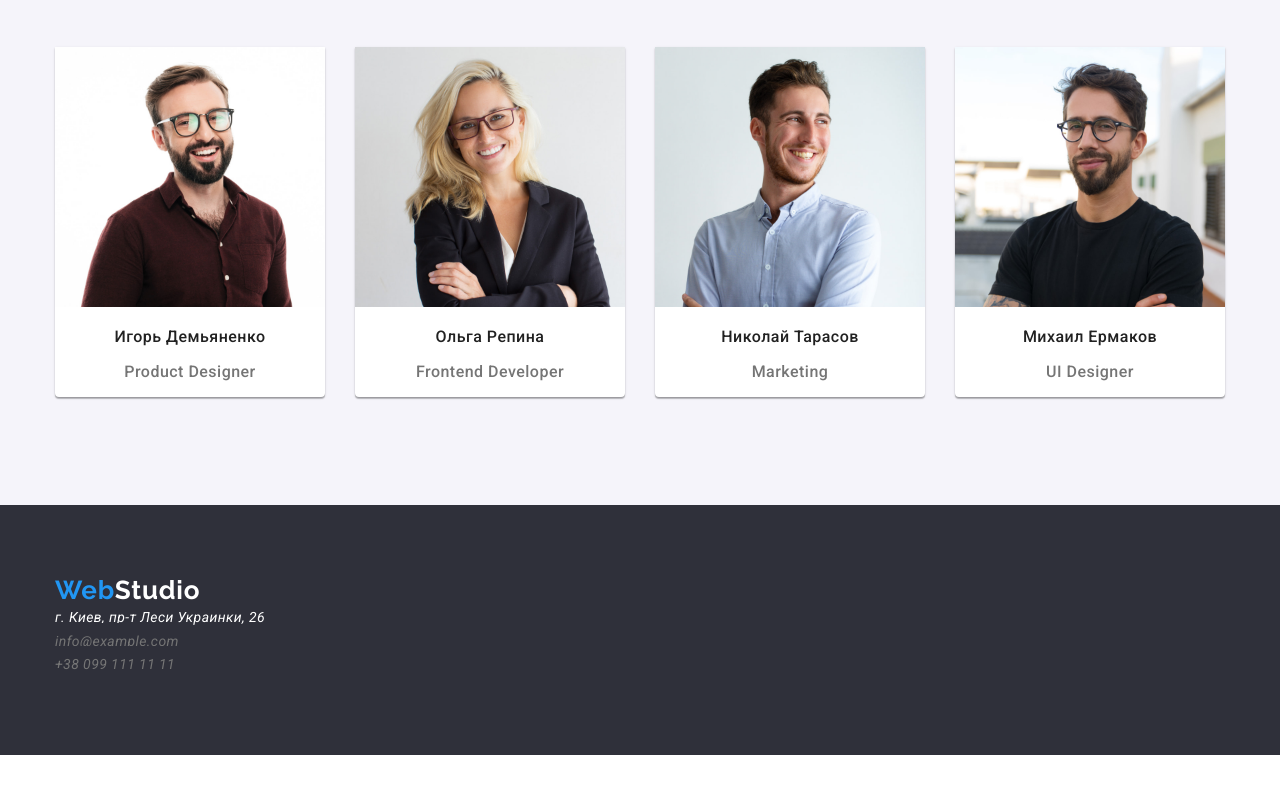
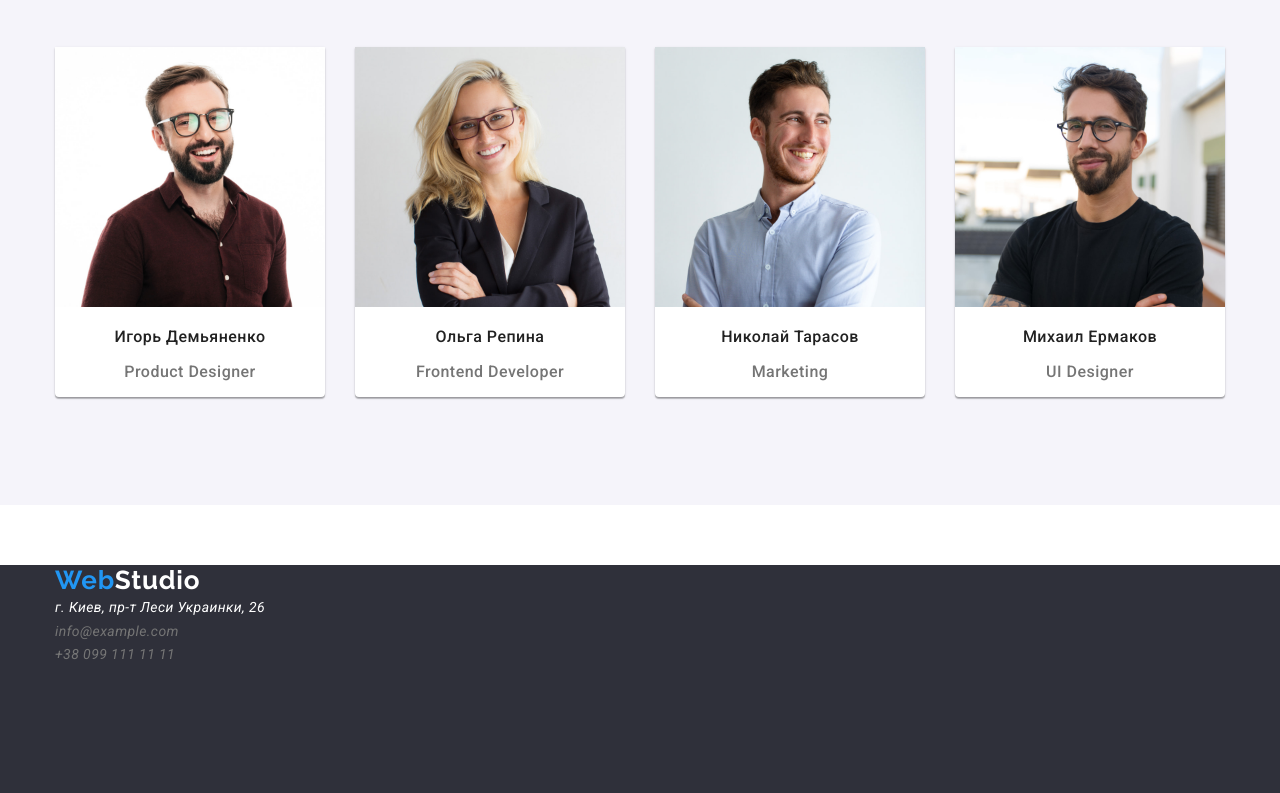
Before and after one commit to Lisovyi-Vladyslav/goit-markup-hw-03, a plain HTML site: page index.html in a window 1280 px wide. Shown: the part 1666-2459 px from the top of the page. Before the commit the page ends 2421 px from the top, so only its background shows below. Drawn offline with nearby package versions, Linux system fonts and the light colour scheme.

Commit message:
Update styles.css

```diff
--- a/css/styles.css
+++ b/css/styles.css
@@ -14,17 +14,13 @@
      --hero-bg-btn-col: #2196F3;
  }
 
- *,
- *::before,
- *::after {
-     box-sizing: border-box;
- }
+
 
  body {
      font-family: var(--main-font);
 
      color: var(--secondary-txt-col);
-     margin: 0px;
+
  }
 
  /*контейнер*/
@@ -155,15 +151,11 @@
 
  /*підвал*/
  .footer {
-     padding-top: 10px;
-     height: 250px;
-
-
+     min-height: 250px;
  }
 
  .footer .container {
      margin-top: 60px;
-     display: flex;
      display: block;
  }
 
```
